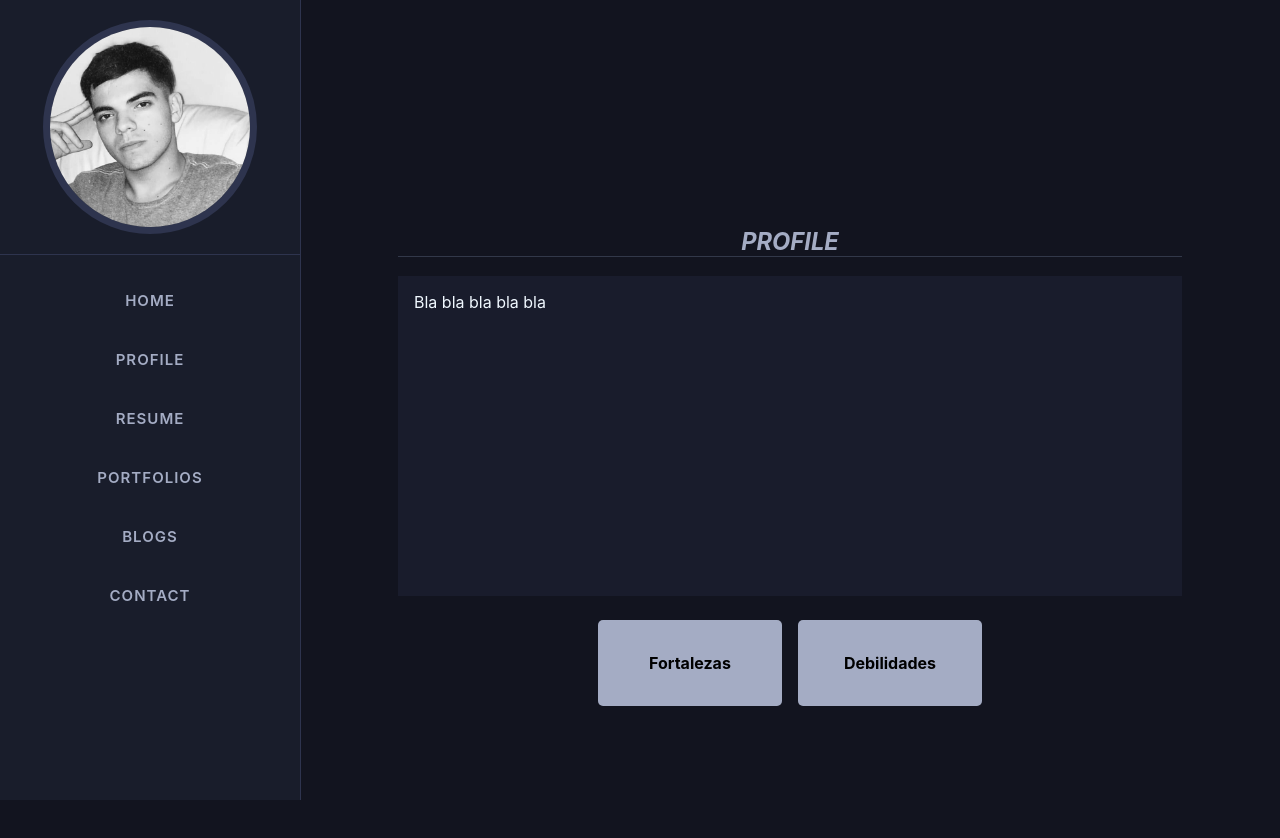
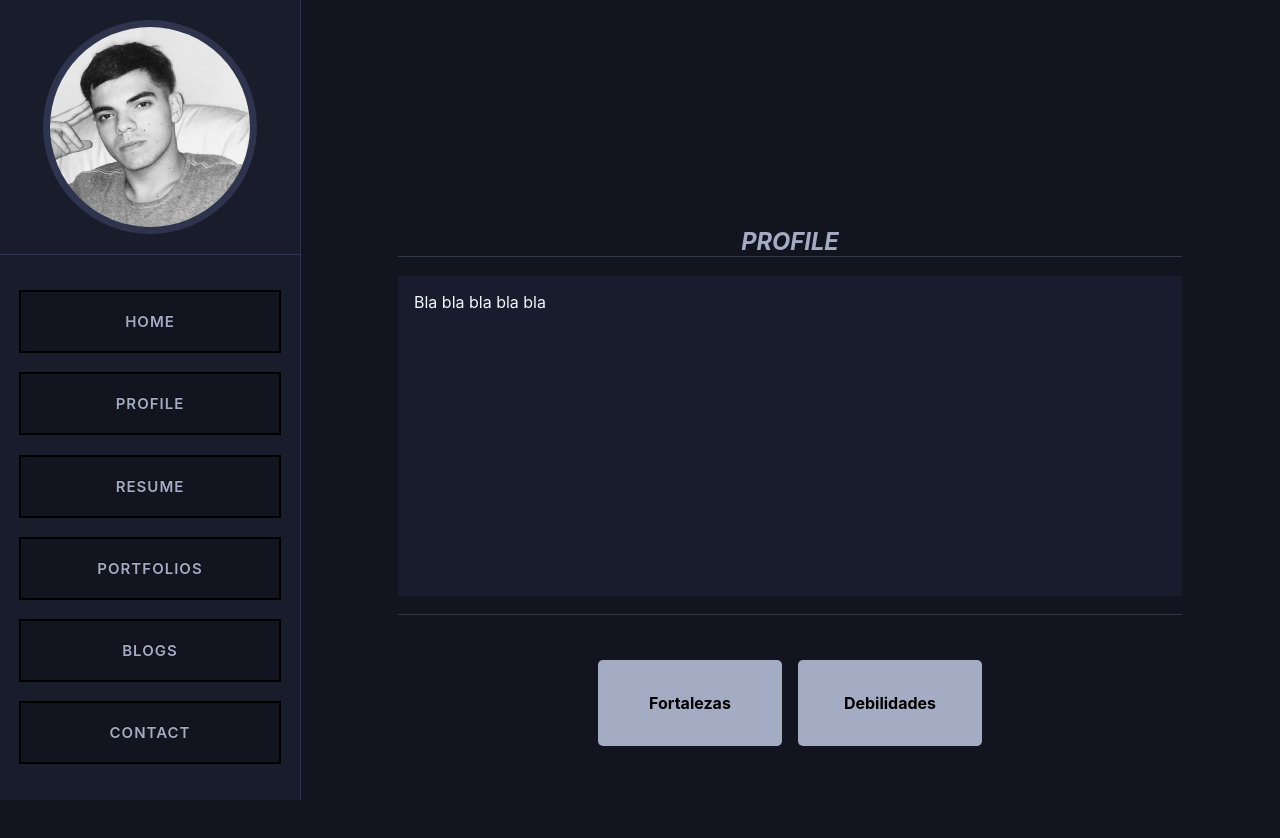
Before and after one commit to mpaludi/my_portfolio, a React (Create React App) app: page /profile in a window 1280 px wide. Shown: the top 838 px of the page. Built offline with nearby package versions, Linux system fonts and the light colour scheme.

Commit message:
Style buttons nav changed

```diff
--- a/src/components/Profile.js
+++ b/src/components/Profile.js
@@ -10,6 +10,8 @@ function Profile() {
         <div className="profile-content">
           <p> Bla bla bla bla bla  </p>
         </div>
+        <br/>
+        <br/>
         <ul id='container-buttons'>
           <li>
             <h4>Fortalezas</h4>
--- a/src/css/Nav.scss
+++ b/src/css/Nav.scss
@@ -1,3 +1,5 @@
+@import "./variables.scss";
+
 nav {
     align-items: center;
     align-content: center;
@@ -82,27 +84,32 @@ nav {
 .mi-header-menu li a {
     padding: 20px 0px;
     text-transform: uppercase;
+    margin: 1.2rem;
     font-size: 0.94rem;
+    background-color: $bg-container-page;
     letter-spacing: 1px;
     display: block;
     color: rgb(164, 172, 196);
     font-weight: 600;
     position: relative;
+    border-bottom-width: 4px;
+    box-shadow: 0 0 0 0 1px rgba(#fff, .15) inset;
+    border: 2px solid darken($bg-container-page,10);
     transition: all 0.4s ease-out 0s;
     overflow: hidden;
+    text-shadow: 0 -1px 1px rgba(#000, .5);
     text-decoration: none;
     box-sizing: border-box;
-    margin: 0px;
     &:before {
         content: "";
         display: block;
         width: 0;
         left: 50%;
         position: absolute;
-        background-color: aliceblue;
+        background-color: rgb(66, 73, 92);
         bottom: 0;
         transition: all .3s;
-        height: 1px;
+        height: 3px;
     }
     &:hover::before{
        width: 100%;
--- a/src/css/Profile.scss
+++ b/src/css/Profile.scss
@@ -59,6 +59,17 @@
     height: 20rem;
     width: calc(100% - 10% - 10%);
     background-color: rgb(25, 28, 44);
+    position: relative;
+    &::after {
+        content: "";
+        display: block;
+        bottom: -1.228125rem;
+        width: 100%;
+        background:  rgb(50, 56, 73);;
+        display: flex;
+        height: 1px;
+        position: absolute;
+    }
 }
 
 .profile-content p{
```
